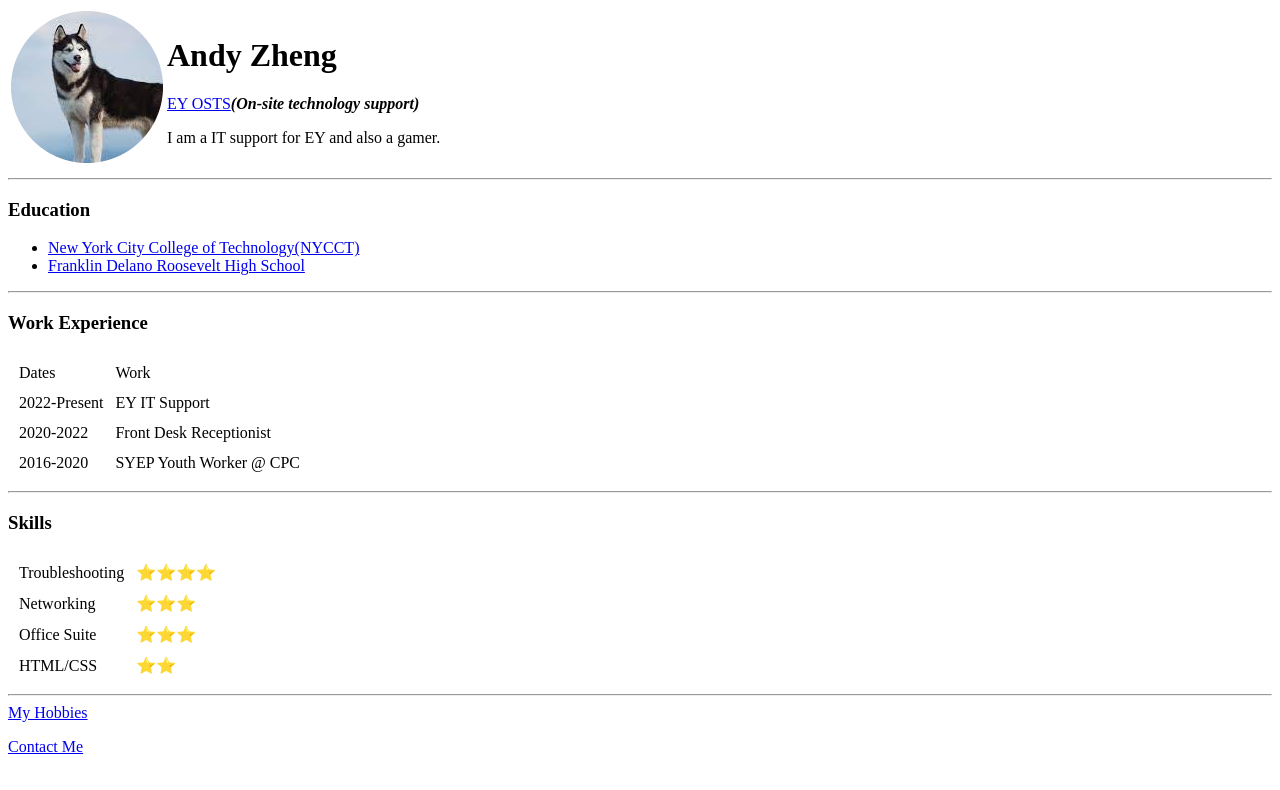
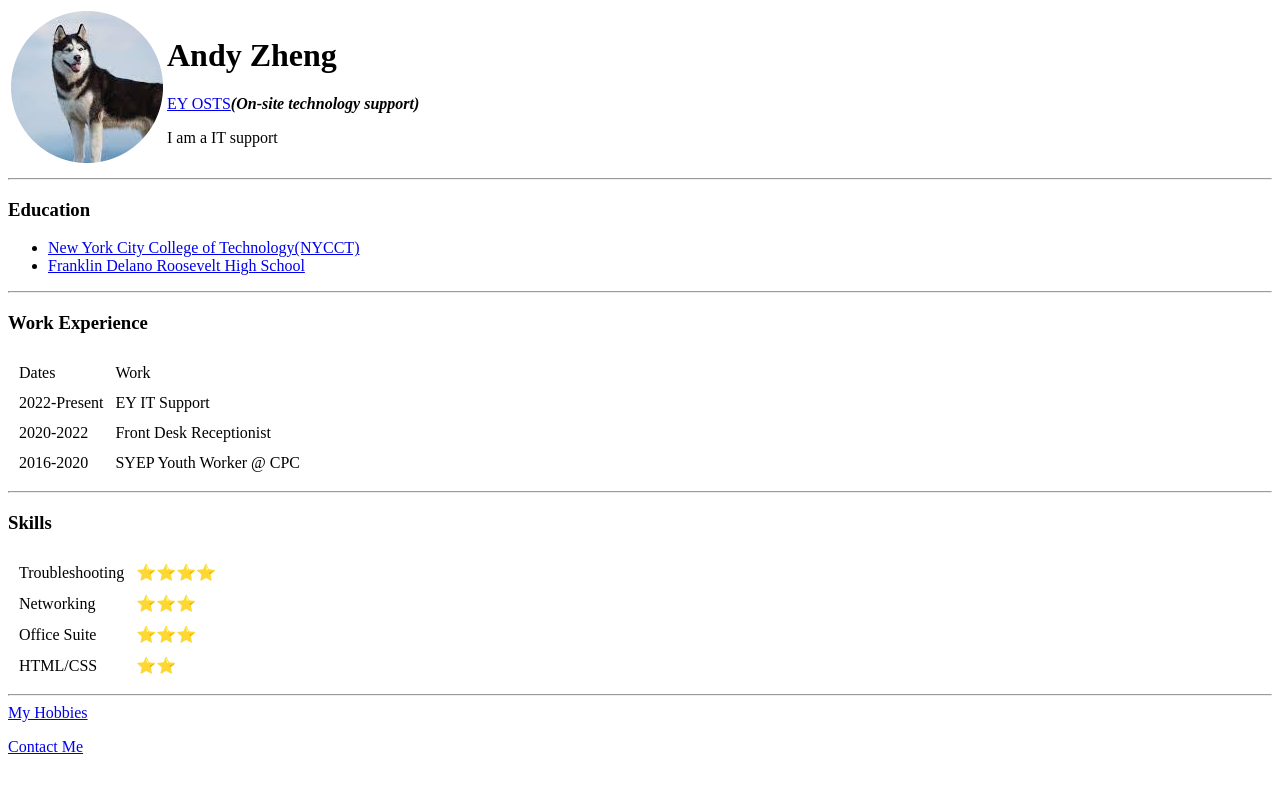
Before and after one commit to andyzheng09/cv, a plain HTML site: page index.html in a window 1280 px wide. Drawn offline with Linux system fonts and the light colour scheme.

Commit message:
Update index.html

```diff
--- a/index.html
+++ b/index.html
@@ -11,7 +11,7 @@
                 <td><img src="CircleHusky.png" alt="Husky Dog picture" ></td>
                 <td><h1>Andy Zheng</h1>
                     <p><a href="https://eyt.service-now.com/ey?id=kb_article_view&sys_kb_id=e66b099e87e18590916f43b8cebb35fd">EY OSTS</a><strong><em>(On-site technology support)</em></strong></p>
-                    <p>I am a IT support for EY and also a gamer.</p></td>
+                    <p>I am a IT support</p></td>
             </tr>
         </table>
         <hr>
```
